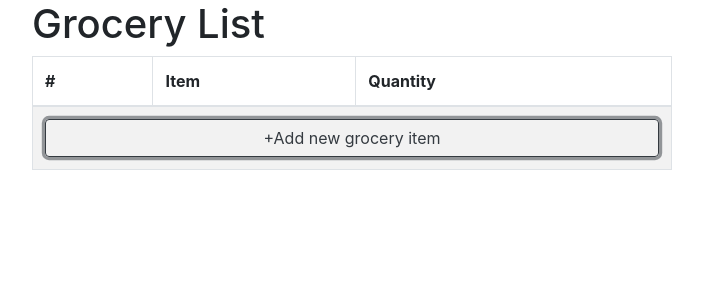
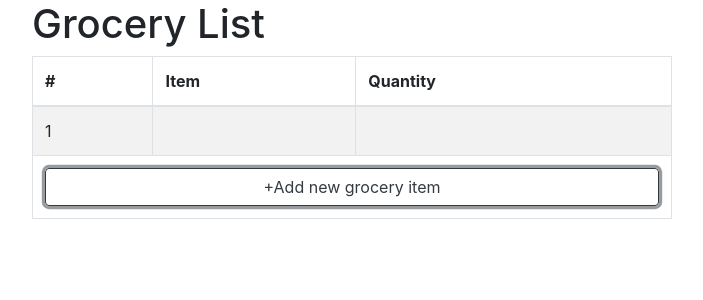
Before and after one commit to aseuna/grocery-list, a React (Create React App) app: page / in a window 1280 px wide. Both pictures are taken after a click on the button "+Add new grocery item". Shown: the top 300 px of the page, without its empty margins (288-991 px from the left). Built offline with nearby package versions, Linux system fonts and the light colour scheme.

Commit message:
adding empty item to list

```diff
--- a/src/Components/GroceryList.js
+++ b/src/Components/GroceryList.js
@@ -1,3 +1,5 @@
+import Item from './Item.js';
+
 import Table from 'react-bootstrap/Table';
 import Button from 'react-bootstrap/Button';
 import '../CustomStylesheet.css';
@@ -7,24 +9,39 @@ import React, {useState, useEffect} from 'react';
 function GroceryList(){
 
   const [grocerylist, setGrocerylist] = useState([]);
-  let tempGroceryList = [];
 
+  /*
+  let tempGroceryList = [{
+    itemName: "asdasd",
+    itemQuantity: "345"
+  },
+  {
+    itemName: "fgherfg",
+    itemQuantity: "77kg"
+  }];*/
 
+  /*
   useEffect(() => {
     setGrocerylist(tempGroceryList);
-  }, []);
-
-
+  }, []);*/
+  /*
   let renderGroceryItems = grocerylist.map((item)=>
     <tr key={grocerylist.indexOf(item)}>
       <td>{grocerylist.indexOf(item) + 1}</td>
       <td>{item.itemName}</td>
       <td>{item.itemQuantity}</td>
     </tr>
+  );*/
+
+  let renderGroceryItems = grocerylist.map((item)=>
+    <Item key={grocerylist.indexOf(item)} item={item} number={grocerylist.indexOf(item) + 1}/>
   );
 
   function handleAddNewItemClick(){
-
+    setGrocerylist(grocerylist => [...grocerylist, {
+      itemName: "",
+      itemQuantity: ""
+    }]);
   }
 
   return(
@@ -39,7 +56,7 @@ function GroceryList(){
           </tr>
         </thead>
         <tbody>
-        {renderGroceryItems}
+          {renderGroceryItems}
           <tr>
             <td colSpan="3"><Button variant="outline-dark" onClick={handleAddNewItemClick}>+Add new grocery item</Button></td>
           </tr>
--- /dev/null
+++ b/src/Components/Item.js
@@ -0,0 +1,23 @@
+import '../CustomStylesheet.css';
+
+import React, {useState, useEffect} from 'react';
+
+
+function Item(props){
+
+  const [groceryItem, setGroceryItem] = useState({});
+
+  useEffect(() => {
+    setGroceryItem(props.item);
+  }, [props]);
+
+  return(
+      <tr>
+        <td>{props.number}</td>
+        <td>{groceryItem.itemName}</td>
+        <td>{groceryItem.itemQuantity}</td>
+      </tr>
+  );
+}
+
+export default Item;
```
